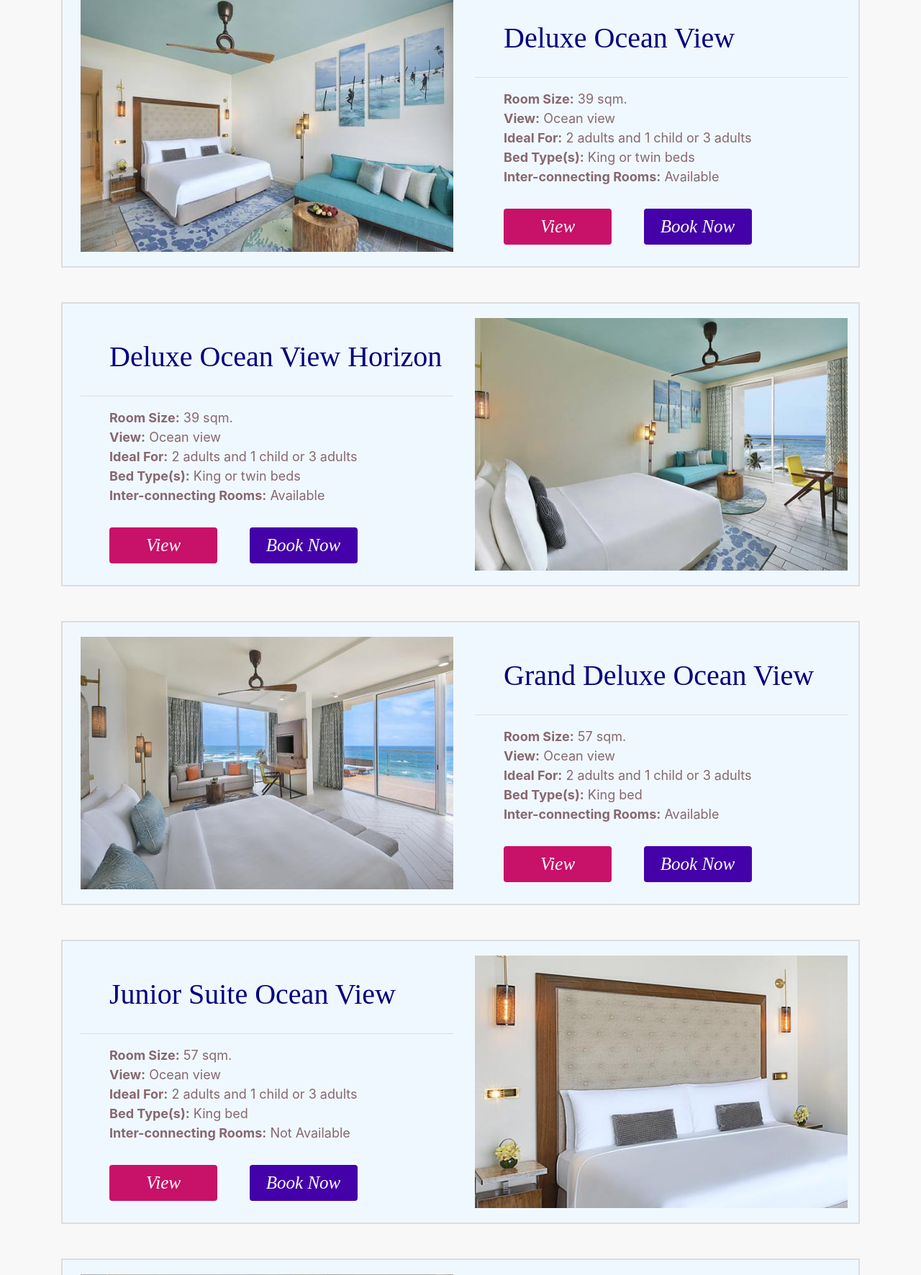
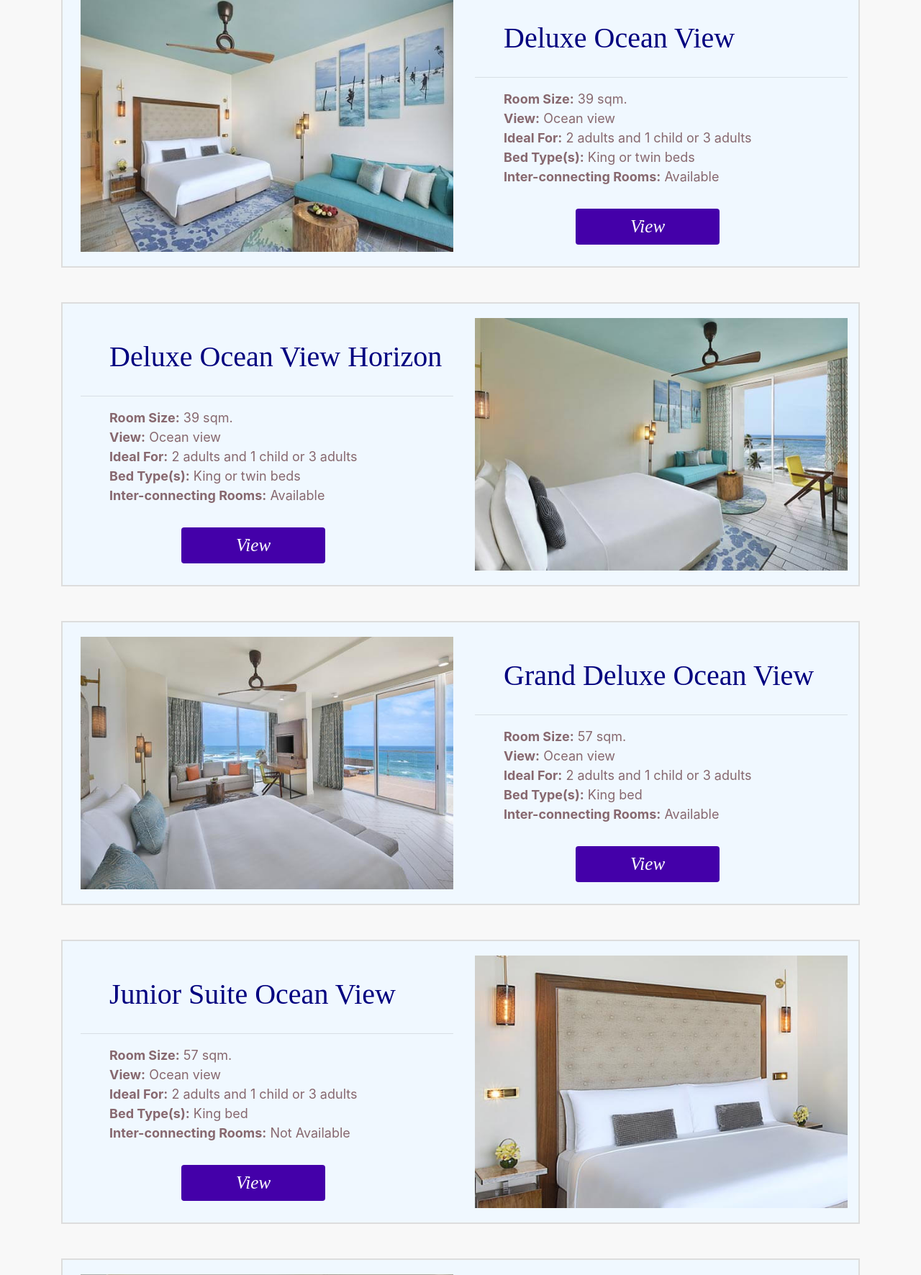
Before and after one commit to Kulesha95/WAD-Mini-Project-Group-3, a PHP site: page /accomodation.php in a window 1280 px wide. Shown: the part 749-2521 px from the top of the page at 72% size. Run offline with PHP 8.4, Linux system fonts and the light colour scheme; some libraries are stand-ins or nearby versions.

Commit message:
remove booking now button from accomodation.php

```diff
--- a/accomodation.php
+++ b/accomodation.php
@@ -40,8 +40,7 @@ include_once "navigation.php";
                     		</ul>
                			</div>
                			<div class="button">
-                        	<a class="btn btnRoom" href="#" title="View Deluxe Ocean View" style="background-color: #C81168" onclick="window.location='room-view.php'">View</a>
-                        	<a class="btn btnRoom" href="#" title="Book Deluxe Ocean View">Book Now</a>
+                        	<a class="btn btnRoom" href="#" title="View Deluxe Ocean View" onclick="window.location='room-view.php'">View</a>
                     	</div>
                		</div>
            		</div>
@@ -68,8 +67,7 @@ include_once "navigation.php";
                     		</ul>
                			</div>
                			<div class="button">
-                        	<a class="btn btnRoom" href="#" title="View Deluxe Ocean View Horizon" style="background-color: #C81168" onclick="window.location='room-view.php'">View</a>
-                        	<a class="btn btnRoom" href="#" title="Book Deluxe Ocean View Horizon">Book Now</a>
+                        	<a class="btn btnRoom" href="#" title="View Deluxe Ocean View Horizon" onclick="window.location='room-view.php'">View</a>
                     	</div>
                		</div>
             	</div>
@@ -95,8 +93,7 @@ include_once "navigation.php";
                     		</ul>
                			</div>
                			<div class="button">
-                        	<a class="btn btnRoom" href="#" title="View Grand Deluxe Ocean View" style="background-color: #C81168" onclick="window.location='room-view.php'">View</a>
-                        	<a class="btn btnRoom" href="#" title="Book Grand Deluxe Ocean View">Book Now</a>
+                        	<a class="btn btnRoom" href="#" title="View Grand Deluxe Ocean View" onclick="window.location='room-view.php'">View</a>
                     	</div>
                		</div>
             	</div>
@@ -122,8 +119,7 @@ include_once "navigation.php";
                     		</ul>
                			</div>
                			<div class="button">
-                        	<a class="btn btnRoom" href="#" title="View Junior Suite Ocean View" style="background-color: #C81168" onclick="window.location='room-view.php'">View</a>
-                        	<a class="btn btnRoom" href="#" title="Book Junior Suite Ocean View">Book Now</a>
+                        	<a class="btn btnRoom" href="#" title="View Junior Suite Ocean View" onclick="window.location='room-view.php'">View</a>
                     	</div>
                		</div>
             	</div>
@@ -149,8 +145,7 @@ include_once "navigation.php";
                     		</ul>
                			</div>
                			<div class="button">
-                        	<a class="btn btnRoom" href="#" title="View One Bedroom Suite" style="background-color: #C81168" onclick="window.location='room-view.php'">View</a>
-                        	<a class="btn btnRoom" href="#" title="Book One Bedroom Suite">Book Now</a>
+                        	<a class="btn btnRoom" href="#" title="View One Bedroom Suite" onclick="window.location='room-view.php'">View</a>
                     	</div>
                		</div>
             	</div>
@@ -176,8 +171,7 @@ include_once "navigation.php";
                     		</ul>
                			</div>
                			<div class="button">
-                        	<a class="btn btnRoom" href="#" title="View Presidential Suite" style="background-color: #C81168" onclick="window.location='room-view.php'">View</a>
-                        	<a class="btn btnRoom" href="#" title="Book Presidential Suite">Book Now</a>
+                        	<a class="btn btnRoom" href="#" title="View Presidential Suite" onclick="window.location='room-view.php'">View</a>
                     	</div>
                		</div>
             	</div>
--- a/css/accomodation.css
+++ b/css/accomodation.css
@@ -49,17 +49,17 @@
 }
 .btnRoom {
   background-color: #4400A9;
+  justify-content: center;
   border: none;
   color: white;
-  width: 150px;
+  width: 200px;
   height: 50px;
-  text-align: center;
   text-decoration: none;
   display: inline-block;
   font-size: 25px;
   margin-top: 15px;
   margin-bottom: 10px;
-  margin-right: 40px;
+  margin-left: 100px;
   cursor: pointer;
   font-style: oblique;
   font-family: serif;
```
